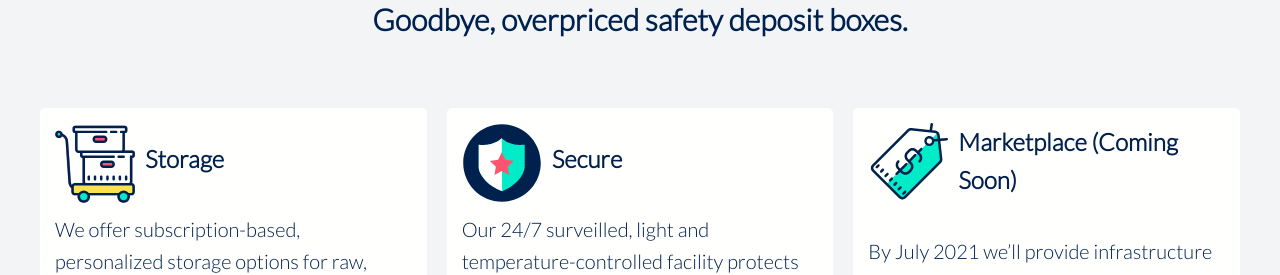
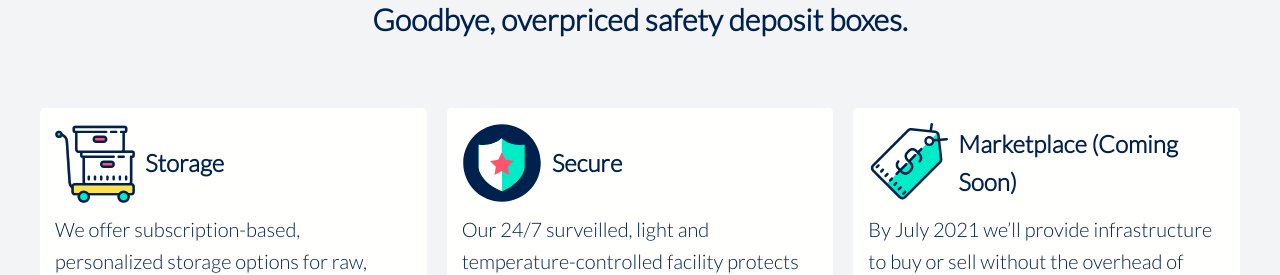
Before and after one commit to kyhorne/coload, a Next.js app: page / in a window 1280 px wide. Shown: the part 1040-1315 px from the top of the page. Built offline with nearby package versions, Linux system fonts and the light colour scheme; no server answers.

Commit message:
fixed centering on feature card

```diff
--- a/components/FeatureCard/FeatureCard.module.scss
+++ b/components/FeatureCard/FeatureCard.module.scss
@@ -9,7 +9,8 @@
     gap: 10px;
     h3 {
       font-size: 24px;
-      align-self: end;
+      align-self: center;
+      padding: 0;
     }
     p {
       font-size: 20px;
```
